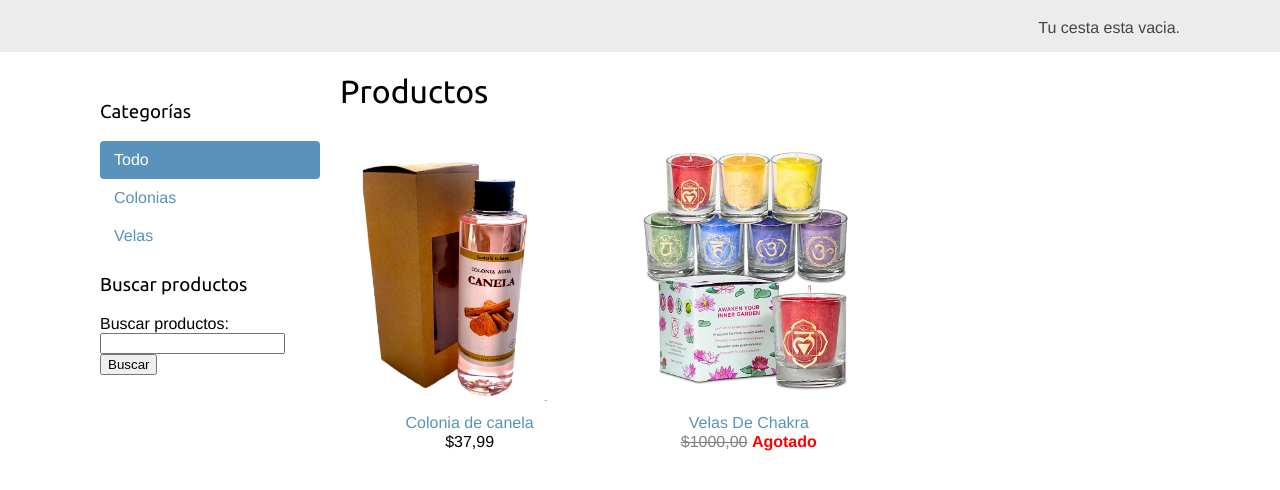
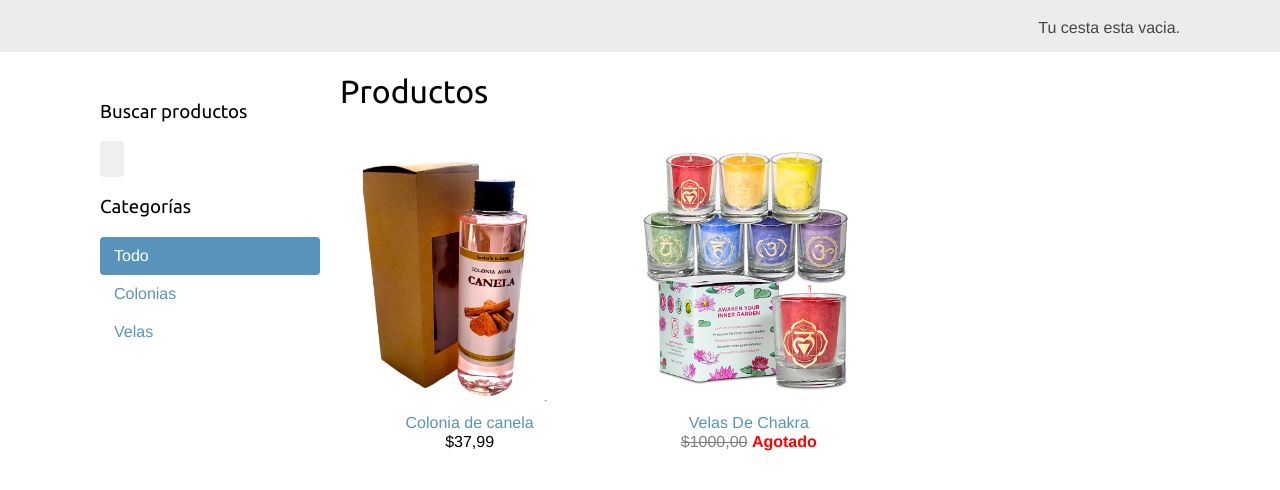
Before and after one commit to clameaitu/PGPIEquipo15, a Django app: page / in a window 1280 px wide. Shown: the part 46-536 px from the top of the page. Run offline with Django 5.2, Linux system fonts and the light colour scheme; data comes from the database, SQL or seed files in the repository; both versions use the stored data as it was after the commit.

Commit message:
style(search): changes to list and seach html

```diff
--- a/myshop/shop/static/css/base.css
+++ b/myshop/shop/static/css/base.css
@@ -315,6 +315,22 @@ ul.errorlist {
     width:120px;
 }
 
+.search-container {
+    display: flex;
+    gap: 100000px; /* Space between search bar and button */
+    align-items: center;
+}
+
+.search-container input[type="text"] {
+    width: 70%; /* Adjust width as needed */
+    padding: 10px 12px;
+    font-size: 14px;
+    border-radius: 4px;
+    border: none;
+    background: #efefef;
+
+}
+
 /* braintree hosted fields */
 form div.field {
     font-size:13px;
--- a/myshop/shop/templates/shop/product/list.html
+++ b/myshop/shop/templates/shop/product/list.html
@@ -7,6 +7,14 @@
 
 {% block content %}
   <div id="sidebar">
+    <h3>Buscar productos</h3>
+    <form method="get" action="{% url 'shop:search' %}" class="search-container">
+        {% csrf_token %}
+        <input type="text" name="query" id="id_query" value="{{ query }}" placeholder="Buscar productos...">
+        <div style="width: 10px;"></div>
+        <input type="submit" value="Buscar">
+    </form>
+
     <h3>Categorías</h3>
     <ul>
       <li {% if not category %}class="selected"{% endif %}>
@@ -20,13 +28,7 @@
     </ul>
 
     <!-- Formulario de búsqueda -->
-    <h3>Buscar productos</h3>
-    <form method="get" action="{% url 'shop:search' %}">
-      {% csrf_token %}
-      <label for="id_query">Buscar productos:</label>
-      <input type="text" name="query" id="id_query" value="{{ form.query.value }}">
-      <button type="submit" class="btn-search">Buscar</button>
-    </form>
+
   </div>
 
   <div id="main" class="product-list">
```
Also changed, not shown: myshop/shop/templates/shop/product/search.html (+11 -7 lines), myshop/db.sqlite3.
